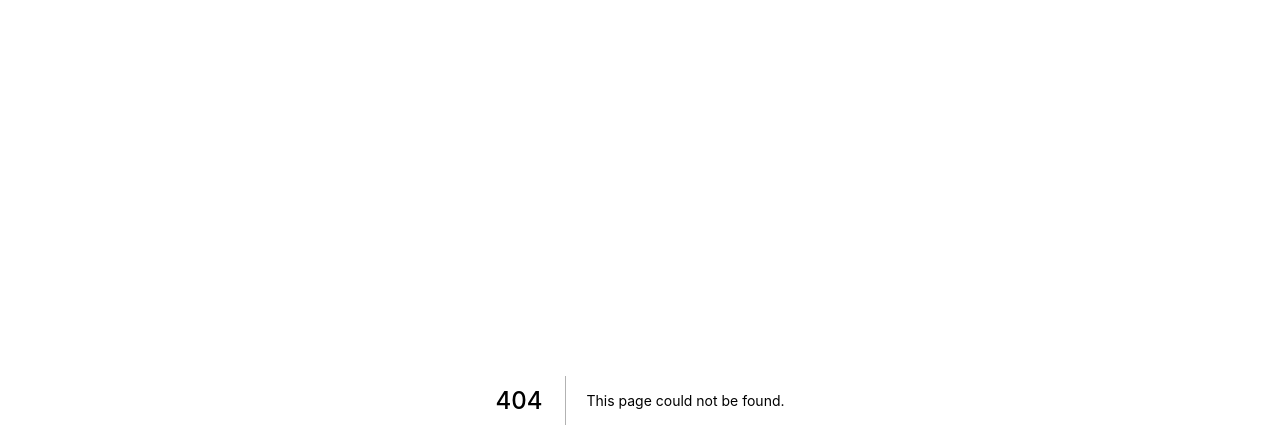
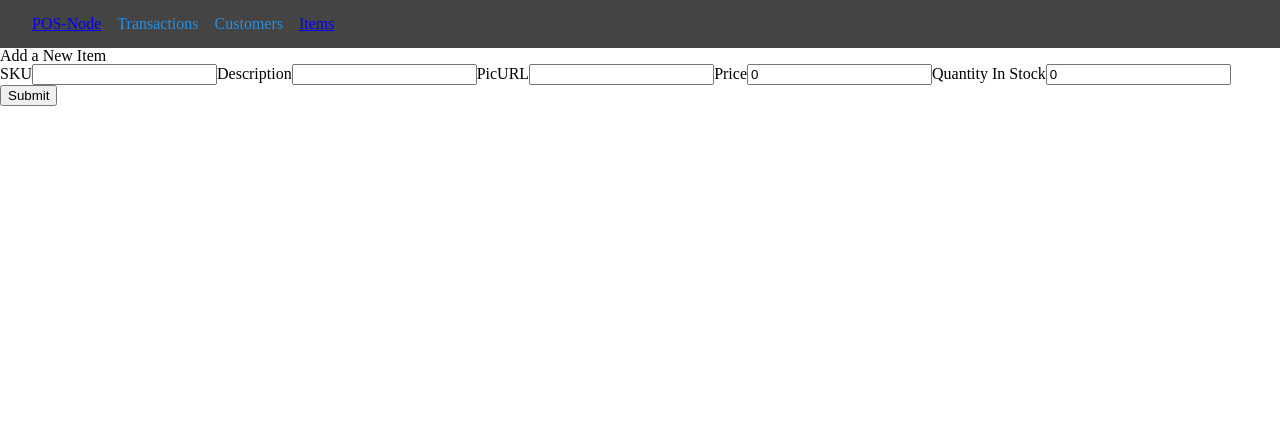
Before and after one commit to LeviButcher/pos-node, a Next.js app in the folder frontend/: page /updateItem in a window 1280 px wide. Before the commit this address had no page. Shown: the top 448 px of the page. Built offline with nearby package versions, Linux system fonts and the light colour scheme; no server answers.

Commit message:
Item update and delete

```diff
--- /dev/null
+++ b/frontend/components/ItemForm.js
@@ -0,0 +1,88 @@
+import { useState, useEffect } from "react";
+import Router from "next/router";
+
+const defaultState = {
+  sku: "",
+  description: "",
+  picUrl: "",
+  price: 0,
+  available: 0
+};
+
+const ItemForm = ({ onSubmit, data }) => {
+  const [item, setItem] = useState(data || defaultState);
+  useEffect(
+    () => {
+      if (data) {
+        setItem(data);
+      }
+    },
+    [data]
+  );
+
+  function onChange(e) {
+    const { name, value } = e.target;
+    setItem({
+      ...item,
+      [name]: value
+    });
+  }
+
+  function submitForm(e) {
+    e.preventDefault();
+    onSubmit(item);
+  }
+
+  return (
+    <section>
+      <header>
+        <h1>Add a New Item</h1>
+      </header>
+      <form onSubmit={submitForm}>
+        <label htmlFor="sku">SKU</label>
+        <input
+          id="sku"
+          type="text"
+          onChange={onChange}
+          name="sku"
+          value={item.sku}
+        />
+        <label htmlFor="description">Description</label>
+        <input
+          id="description"
+          type="text"
+          onChange={onChange}
+          name="description"
+          value={item.description}
+        />
+        <label htmlFor="picUrl">PicURL</label>
+        <input
+          id="picUrl"
+          type="text"
+          onChange={onChange}
+          name="picUrl"
+          value={item.picUrl}
+        />
+        <label htmlFor="price">Price</label>
+        <input
+          id="price"
+          type="number"
+          onChange={onChange}
+          name="price"
+          value={item.price}
+        />
+        <label htmlFor="available">Quantity In Stock</label>
+        <input
+          id="available"
+          type="number"
+          onChange={onChange}
+          name="available"
+          value={item.available}
+        />
+        <input type="submit" />
+      </form>
+    </section>
+  );
+};
+
+export default ItemForm;
--- a/frontend/components/ItemList.js
+++ b/frontend/components/ItemList.js
@@ -21,7 +21,7 @@ const ItemSection = styled.section`
 `;
 
 const ItemList = () => {
-  const items = useItems();
+  const [items] = useItems();
 
   return (
     <ItemSection>
@@ -48,7 +48,7 @@ const Item = ({ item }) => {
   return (
     <ItemCard>
       <form onSubmit={submitForm}>
-        <img src={cartItem.picUrl} />
+        <img src={cartItem.picUrl || "hello"} />
         <h3>SKU: {cartItem.sku}</h3>
         <h4>${cartItem.price}</h4>
         <p>{cartItem.description}</p>
--- a/frontend/components/Nav.js
+++ b/frontend/components/Nav.js
@@ -25,7 +25,7 @@ const Nav = () => {
       <Link href="/">
         <a>POS-Node</a>
       </Link>
-      <a>Transaction</a>
+      <a>Transactions</a>
       <a>Customers</a>
       <Link href="/items">
         <a>Items</a>
--- /dev/null
+++ b/frontend/hooks/useItem.js
@@ -0,0 +1,20 @@
+import { useState, useEffect } from "react";
+import getConfig from "next/config";
+const { publicRuntimeConfig } = getConfig();
+
+function useItem(id) {
+  const [item, setItem] = useState();
+
+  useEffect(() => {
+    async function fetchData() {
+      const res = await fetch(`${publicRuntimeConfig.BACKEND}items/${id}`);
+      const apiItem = await res.json();
+      setItem(apiItem);
+    }
+    fetchData();
+  }, []);
+
+  return item;
+}
+
+export default useItem;
--- /dev/null
+++ b/frontend/pages/updateItem.js
@@ -0,0 +1,36 @@
+import Router, { withRouter } from "next/router";
+import withLayout from "../components/Layout";
+import ItemForm from "../components/ItemForm";
+import useItem from "../hooks/useItem";
+import getConfig from "next/config";
+const { publicRuntimeConfig } = getConfig();
+
+const UpdateItem = withRouter(({ router }) => {
+  //prefetch to get item data from ID
+  const item = useItem(router.query.id);
+  //pass into ItemForm
+  return (
+    <div>
+      <ItemForm onSubmit={updateItemRequest} data={item} />
+    </div>
+  );
+});
+
+async function updateItemRequest(item) {
+  const res = await fetch(`${publicRuntimeConfig.BACKEND}items/${item._id}`, {
+    method: "PUT",
+    headers: {
+      "Content-Type": "application/json"
+    },
+    body: JSON.stringify(item)
+  });
+  if (res.status === 200) {
+    //if 201, navigate to /items
+    alert(`ITEM UPDATED: ${item.sku}`);
+    Router.push("/items");
+  } else {
+    //catch errors here!
+  }
+}
+
+export default withLayout(UpdateItem);
--- a/frontend/server.js
+++ b/frontend/server.js
@@ -9,6 +9,11 @@ app
   .prepare()
   .then(() => {
     const server = express();
+
+    server.get("/items/update/:id", (req, res) => {
+      const page = "/updateItem";
+      app.render(req, res, page, req.params);
+    });
 
     server.get("/items/create", (req, res) => {
       const page = "/createItem";
```
Also changed, not shown: frontend/components/ItemTable.js (+31 -3 lines), frontend/hooks/useItems.js (+13 -3 lines), frontend/pages/createItem.js (+6 -74 lines), frontend/pages/items.js (+10 -0 lines).
